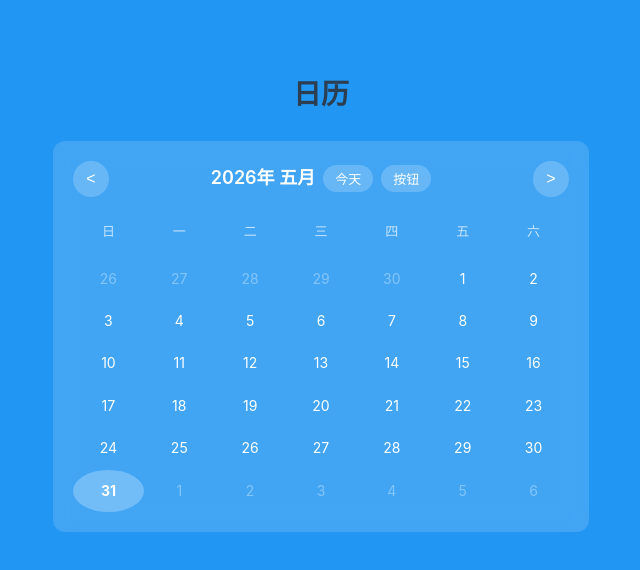
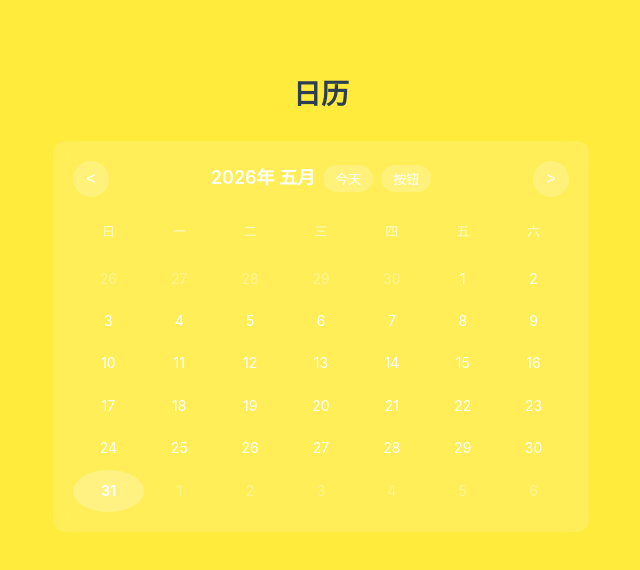
Before and after one commit to W1nJay/rpa-vue, a Vue app: page / in a window 1280 px wide. Shown: the top 570 px of the page, without its empty margins (319-959 px from the left). Built offline with nearby package versions, Linux system fonts and the light colour scheme.

Commit message:
feat: 背景改成黄色 - update src/assets/base.css

```diff
--- a/src/assets/base.css
+++ b/src/assets/base.css
@@ -23,9 +23,9 @@
 
 /* semantic color variables for this project */
 :root {
-  --color-background: #2196F3;
-  --color-background-soft: #64B5F6;
-  --color-background-mute: #42A5F5;
+  --color-background: #FFEB3B;
+  --color-background-soft: #FFF9C4;
+  --color-background-mute: #FBC02D;
 
   --color-border: var(--vt-c-divider-light-2);
   --color-border-hover: var(--vt-c-divider-light-1);
@@ -38,9 +38,9 @@
 
 @media (prefers-color-scheme: dark) {
   :root {
-    --color-background: #1565C0;
-    --color-background-soft: #1976D2;
-    --color-background-mute: #0D47A1;
+    --color-background: #FDD835;
+    --color-background-soft: #FFEE58;
+    --color-background-mute: #F9A825;
 
     --color-border: var(--vt-c-divider-dark-2);
     --color-border-hover: var(--vt-c-divider-dark-1);
```
